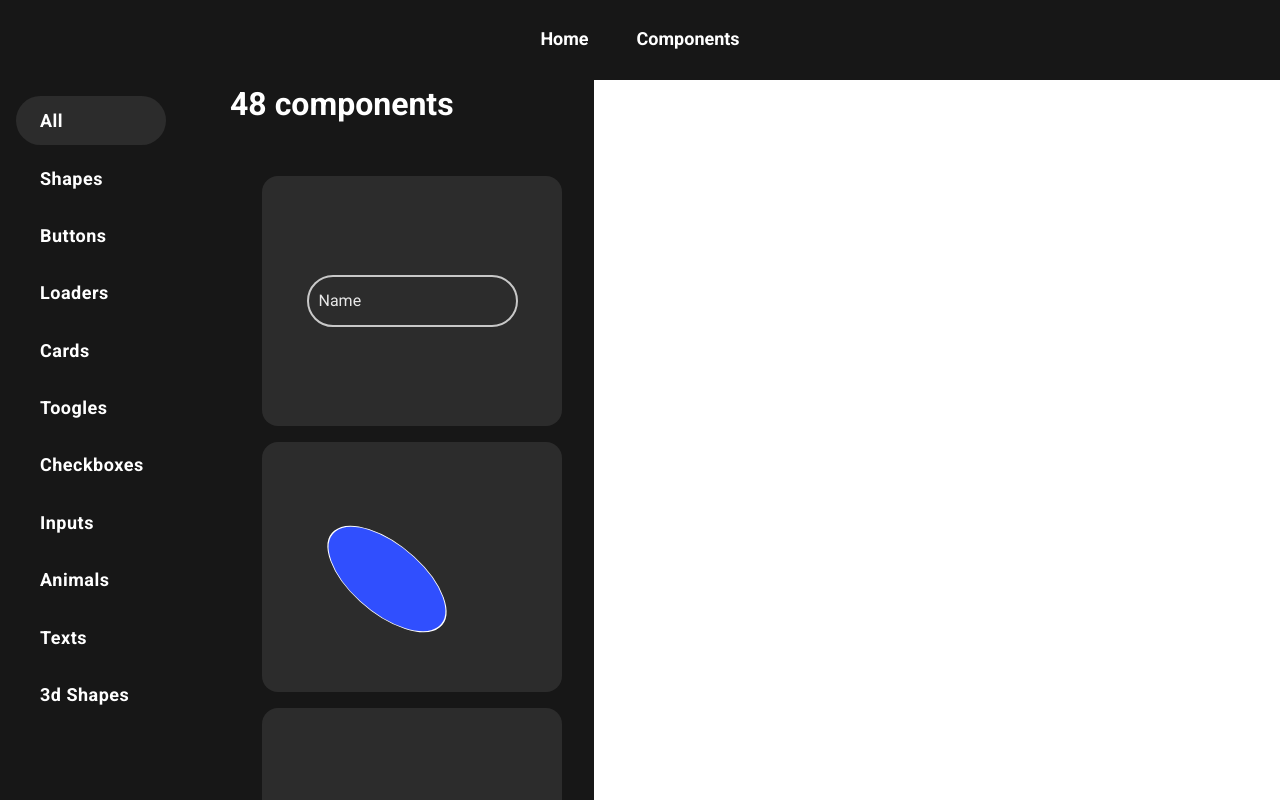
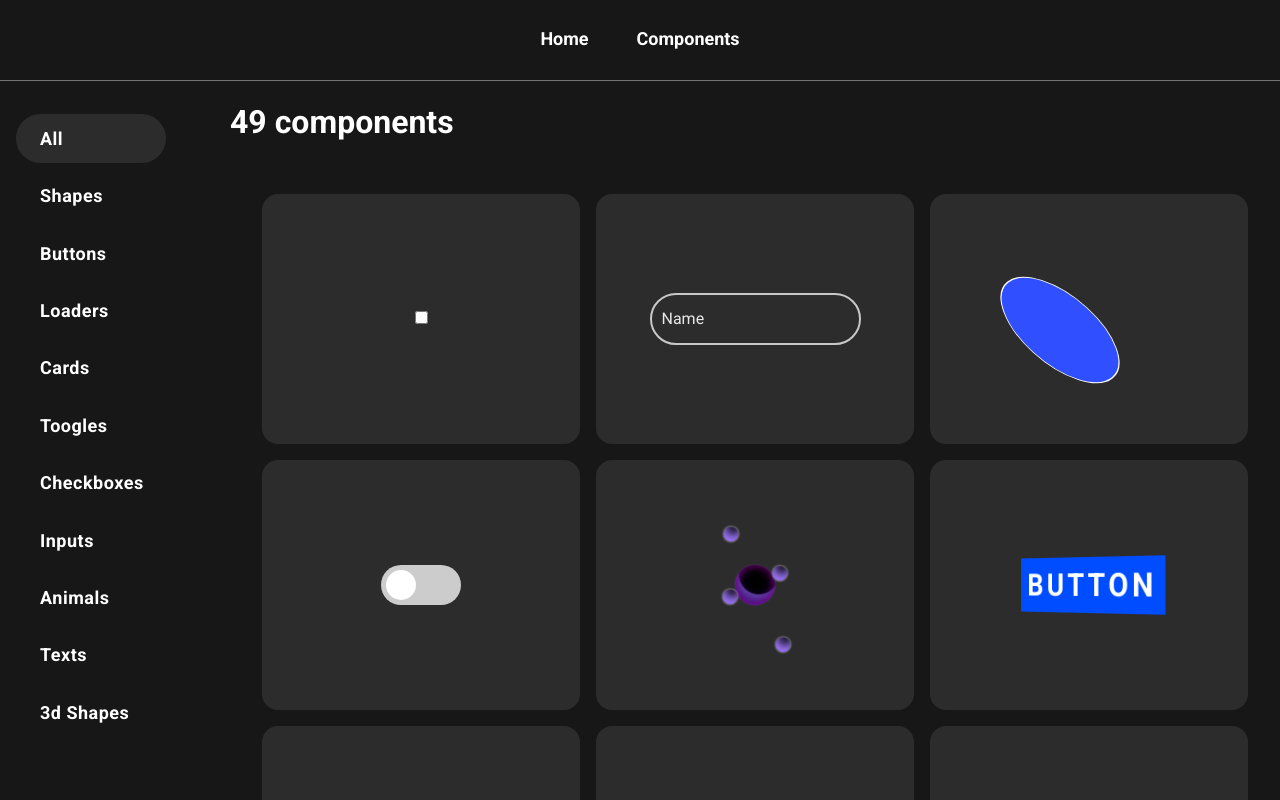
Before and after one commit to arishem51/iuniverse, a React (Vite) app: page /all in a window 1280 px wide. Shown: the top 800 px of the page. Built offline with nearby package versions, Linux system fonts and the light colour scheme.

Commit message:
feat: Fix Header & Footer

```diff
--- a/src/Context/ElementsContext.tsx
+++ b/src/Context/ElementsContext.tsx
@@ -42,6 +42,7 @@ import Navarog21 from "../components/ListComponent/Loaders/Navarog21";
 import Switch from "../components/ListComponent/Toggle/Swtich";
 import Cone from "../components/ListComponent/3DShapes/Cone";
 import Maximinodotpy from "../components/ListComponent/Inputs/Maximinodotpy";
+import Burger from "../components/ListComponent/Checkbox/Burger";
 
 const List: UIItem[] = [
   {
@@ -243,6 +244,10 @@ const List: UIItem[] = [
     component: <Maximinodotpy />,
     type: "input",
   },
+  {
+    component: <Burger />,
+    type: "checkbox",
+  },
 ];
 
 const Context = createContext<{ elements: UIItem[] }>({ elements: [] });
--- a/src/components/Footer.tsx
+++ b/src/components/Footer.tsx
@@ -6,6 +6,8 @@ import { FaTwitter, FaLinkedin } from "react-icons/fa";
 const Wrapper = styled.footer`
   width: 100%;
   padding: 24px 0;
+  background: var(--color-dark);
+  border-top: 1px solid rgba(255, 255, 255, 0.4);
 `;
 
 const IconWrapper = styled(FlexContainer)`
--- a/src/components/Header/index.tsx
+++ b/src/components/Header/index.tsx
@@ -8,6 +8,7 @@ const Wrapper = styled(FlexContainer)`
   width: 100%;
   padding: 2.5rem 0;
   background-color: var(--color-dark);
+  border-bottom: 1px solid rgba(255, 255, 255, 0.4);
 `;
 
 export default function Header() {
--- a/src/components/Home/HomePage.tsx
+++ b/src/components/Home/HomePage.tsx
@@ -2,7 +2,6 @@ import styled from "styled-components";
 import { useElements } from "../../Context/ElementsContext";
 import { FlexContainer } from "../Base";
 import { CodePenLink, CssTrickLink, UiVerseLink } from "../ExternalLink";
-import Footer from "../Footer";
 import PreviewComponent from "./PreviewComponents";
 
 const Wrapper = styled(FlexContainer)`
@@ -59,7 +58,6 @@ export default function HomePage() {
       <PreviewComponent type="button" />
       <PreviewComponent type="loader" />
       <PreviewComponent type="card" />
-      <Footer />
     </Wrapper>
   );
 }
--- a/src/components/Home/index.tsx
+++ b/src/components/Home/index.tsx
@@ -2,10 +2,19 @@ import { Outlet } from "react-router-dom";
 import styled from "styled-components";
 import ElementsContext from "../../Context/ElementsContext";
 import { FlexContainer } from "../Base";
+import Footer from "../Footer";
 import Header from "../Header";
 
 const FullHeight = styled(FlexContainer)`
   height: 100%;
+  background: var(--color-dark);
+`;
+
+const Space = styled.div`
+  flex-basis: 5vh;
+  height: 5vh;
+  width: 100%;
+  background: var(--color-dark);
 `;
 
 export default function Home() {
@@ -14,6 +23,7 @@ export default function Home() {
       <FullHeight column>
         <Header />
         <Outlet />
+        <Footer />
       </FullHeight>
     </ElementsContext>
   );
--- /dev/null
+++ b/src/components/ListComponent/Checkbox/Burger.tsx
@@ -0,0 +1,15 @@
+import styled from "styled-components";
+
+// Made by @Cevorob --> https://uiverse.io/Cevorob/good-wolverine-51
+
+const Wrapper = styled.label``;
+
+const Input = styled.input``;
+
+export default function Component() {
+  return (
+    <Wrapper htmlFor="burger">
+      <Input type="checkbox" id="burger" />
+    </Wrapper>
+  );
+}
--- a/src/components/MainContent/index.tsx
+++ b/src/components/MainContent/index.tsx
@@ -1,7 +1,6 @@
 import styled from "styled-components";
 import { MEDIAQUERY } from "../../constants";
 import { FlexContainer } from "../Base";
-import Footer from "../Footer";
 import ListComponent from "../ListComponent";
 import Sidebar from "../Sidebar";
 
@@ -10,6 +9,8 @@ const Flex = styled(FlexContainer)`
   @media (${MEDIAQUERY.lessThanTablet}) {
     flex-direction: column;
   }
+  padding: var(--space-s) 0;
+  background: var(--color-dark);
 `;
 
 export default function MainContent() {
@@ -17,7 +18,6 @@ export default function MainContent() {
     <Flex>
       <Sidebar />
       <ListComponent />
-      <Footer />
     </Flex>
   );
 }
--- a/src/types/index.ts
+++ b/src/types/index.ts
@@ -9,7 +9,7 @@ export type Type =
   | "button"
   | "loader"
   | "card"
-  | "checkboxe"
+  | "checkbox"
   | "toogle"
   | "input"
   | "animal"
```
